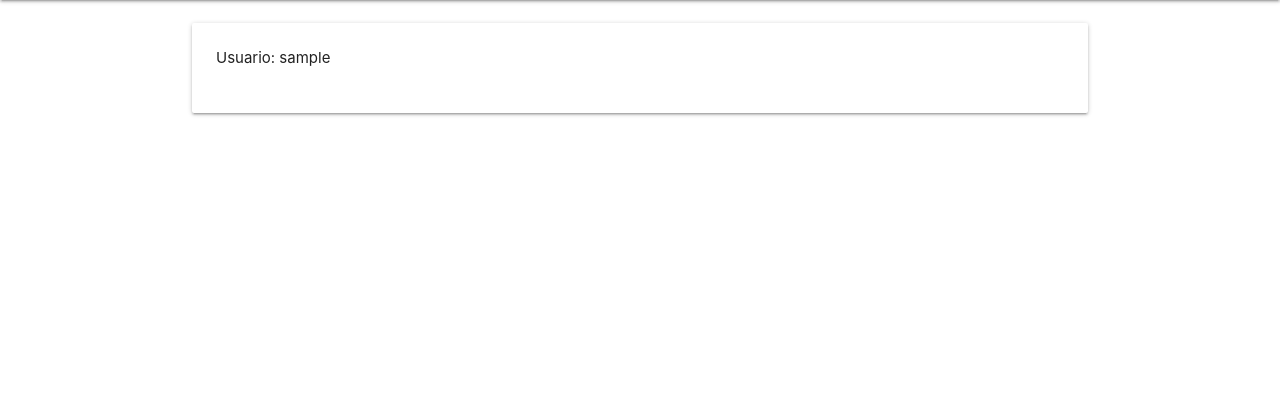
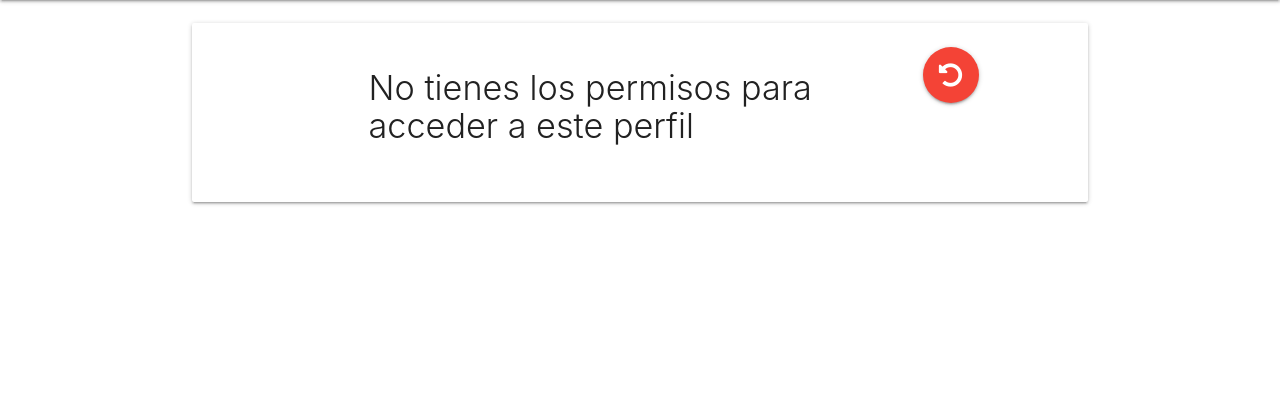
Before and after one commit to DuarteJP/ChArg, a Django app: page /usuarios/1/ in a window 1280 px wide. Shown: the part 64-468 px from the top of the page. Run offline with Django 3.2, Linux system fonts and the light colour scheme; tables that the repository leaves empty hold one stand-in row (values such as "Sample post"); some libraries are stand-ins or nearby versions.

Commit message:
modificaciones en permisos de perfil

```diff
--- a/charg/apps/usuarios/templates/usuarios/perfil.html
+++ b/charg/apps/usuarios/templates/usuarios/perfil.html
@@ -6,16 +6,32 @@
 
 {% block contenido %}
     <div class="card-panel">
+        {% if request.user == usuario %}
         <div class="row">
-            Usuario: {{usuario.username}}
+            Mi usuario: {{usuario.username}}
         </div>
-        {% if request.user == usuario %}
+
             <div class="row">
                 <a href="{% url 'usuarios:edit_profile' %}" class="btn-floating btn-large waves-effect waves-light red">
                     <i class="material-icons">create</i>
                 </a>
+                <a href="{% url 'partidas:misPartidas' request.user.id %}"class="btn-floating btn-large waves-effect waves-light red">
+                    <i class="fa fa-search"></i>
+                </a>
+            </div>
+        {% else %}
+            <div>
+                <div class="row">
+                <a href="{% url 'usuarios:perfil' request.user.id %}" class="btn-floating btn-large waves-effect waves-light red">
+                    <i class="fas fa-undo-alt"></i>
+                </a>
+                <div class="col s12 m8 offset-m2">
+                    <h4 class="light">No tienes los permisos para acceder a este perfil</h4>
+                </div>
+
             </div>
         {% endif %}
+
     </div>
 
 {% endblock %}
--- a/charg/static/css/style.css
+++ b/charg/static/css/style.css
@@ -11,3 +11,8 @@ body {
 a {
   color:  white;
 }
+
+
+#centrar{
+  align: center;
+}
--- a/charg/templates/header.html
+++ b/charg/templates/header.html
@@ -7,7 +7,7 @@
             <ul class="right hide-on-med-and-down">
                 {% if request.user.is_authenticated %}
                 <li><a href="{% url 'home' %}">INICIO</a></li>
-                <li><a href="{% url 'partidas:ranking' %}">ESTADISTICAS</a></li>
+                <li><a href="{% url 'partidas:ranking' %}">RANKING</a></li>
                 <li><a href="{% url 'usuarios:perfil' request.user.id %}">PERFIL</a></li>
                 <li><a href="{% url 'usuarios:logout' %}">SALIR</a></li>
                 {% else %}
@@ -20,8 +20,9 @@
     <!-- menu hamburguesa en pantalla chica -->
     <ul class="sidenav" id="mobile-demo">
         {% if request.user.is_authenticated %}
-        <li><a href="#">ESTADÍSTICAS</a></li>
-        <li><a href="">PERFIL</a></li>
+        <li><a href="{% url 'home' %}">INICIO</a></li>
+        <li><a href="{% url 'partidas:ranking' %}">RANKING</a></li>
+        <li><a href="{% url 'usuarios:perfil' request.user.id %}">PERFIL</a></li>
         <li><a href="{% url 'usuarios:logout' %}">SALIR</a></li>
         {% else %}
         <li><a href="{% url 'usuarios:login' %}">INGRESAR</a></li>
```
